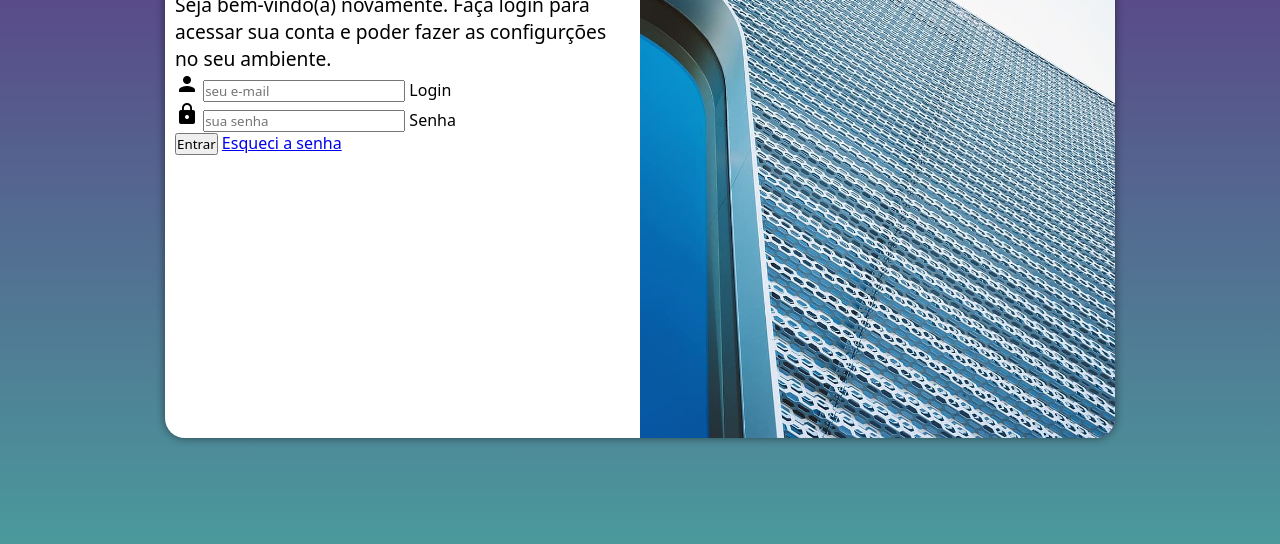
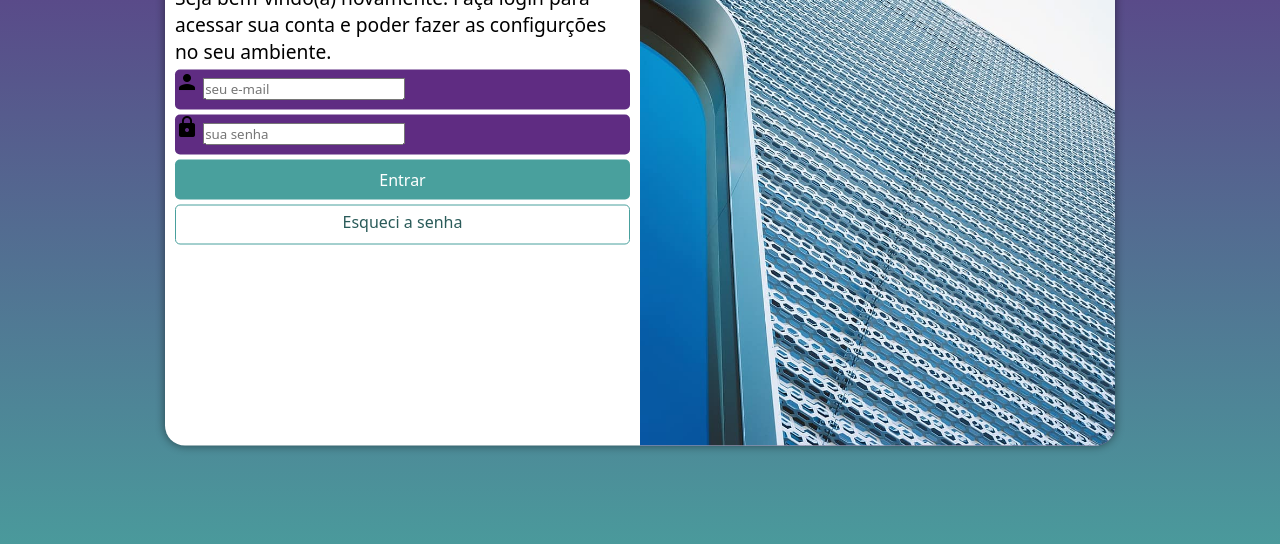
Before and after one commit to carolfantinate/projeto-login, a plain HTML site: page index.html in a window 1280 px wide. Shown: the part 212-756 px from the top of the page. Drawn offline with Linux system fonts and the light colour scheme.

Commit message:
formatando o formulário

```diff
--- a/estilos/style.css
+++ b/estilos/style.css
@@ -34,7 +34,7 @@ section#login {
 
     background-color: white;
     width: 60vw;
-    height: 500px;
+    height: 515px;
     border-radius: 20px;
     box-shadow: 0px 0px 10px #0000007e;
 
@@ -62,3 +62,50 @@ div#formulario > h1 {
 div#formulario p {
     font-size: 0.8em;
 }
+
+form > div.campo {
+    background-color: #5f2c82;
+    display: block;
+    height: 40px;
+    border-radius: 5px;
+    margin: 5px 0px;
+}
+
+form label {
+    display: none;
+}
+
+form > input[type=submit] {
+    display: block;
+    font-size: 1em;
+    width: 100%;
+    height: 40px;
+    background-color: #49a09d;
+    color: #ffffff;
+    border: none;
+    border-radius: 5px;
+    cursor: pointer;
+}
+
+form > input[type=submit]:hover {
+    background-color: #34706e;
+}
+
+form > a.botao {
+    display: block;
+    text-align: center;
+    font-size: 1em;
+    width: 100%;
+    height: 40px;
+    background-color: #ffffff;
+    border: 1px solid #49a09d;
+    border-radius: 5px;
+    text-decoration: none;
+    color: #2a5b59;
+    padding-top: 5px;
+    margin-top: 5px;
+}
+
+form > a.botao:hover {
+    background-color: #49a09da9;
+}
--- a/index.html
+++ b/index.html
@@ -26,15 +26,15 @@
                         <input type="email" name="login" id="ilogin" placeholder="seu e-mail" autocomplete="email" required maxlength="30">
                         <label for="ilogin">Login</label>
                     </div>
+
                     <div class="campo">
                         <i class="material-icons">lock</i>
                         <input type="password" name="senha" id="isenha" placeholder="sua senha" autocomplete="current-password" required minlength="8" maxlength="20">
                         <label for="isenha">Senha</label>
                     </div>
+
                     <input type="submit" value="Entrar">
-                    <a href="esqueci.html">Esqueci a senha
-
-                    </a>
+                    <a href="esqueci.html" class="botao">Esqueci a senha</a>
                 </form>
             </div>
         </section>
```
